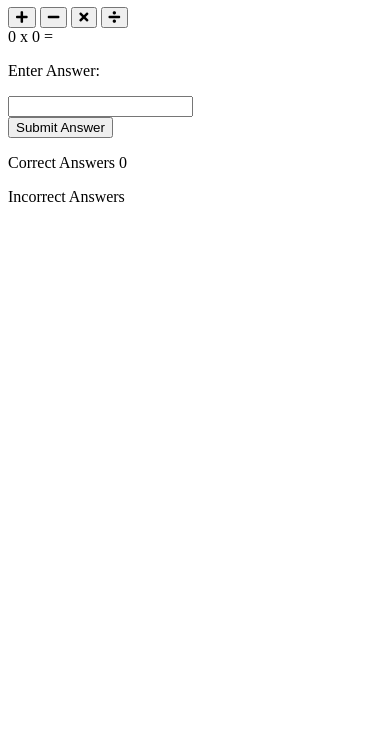
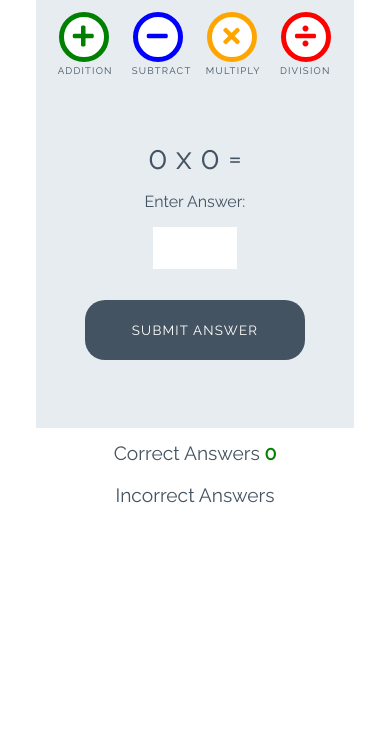
Before and after one commit to staman1702/love-maths, a plain HTML site: page index.html in a window 390 px wide. Shown: the part 112-844 px from the top of the page. Drawn offline with Linux system fonts and the light colour scheme.

Commit message:
Add styles for game

```diff
--- a/assets/css/style.css
+++ b/assets/css/style.css
@@ -0,0 +1,254 @@
+/* --------- Global style */
+
+body {
+    background-color: white;
+    font-family: "Raleway", sans-serif;
+    color: #445361;
+    text-align: center;
+}
+
+/* --------- Heading */
+
+.heading {
+    text-align: center;
+    font-size: 2.5rem;
+}
+
+.logo {
+    height: 40px;
+    padding-right: 5px;
+}
+
+/* --------- Game layout */
+
+.game-area {
+    background-color: #E6ECF0;
+    box-sizing: border-box;
+    width: 85%;
+    height: 65vh;
+    max-height: 450px;
+    max-width: 830px;
+    margin-left: auto;
+    margin-right: auto;
+    padding: 1%;
+}
+
+.question-area {
+    width: 50%;
+    font-size: 2rem;
+    margin: auto;
+    padding: 50px 0;
+}
+
+.question-area span {
+    padding: 0 15px;
+}
+
+.score-area {
+    margin: 5px auto;
+    width: 60%;
+    font-size: 1.2rem;
+}
+
+.controls-area {
+    width: 85%;
+    margin: 30px auto;
+}
+
+#score {
+    color: green;
+    font-weight: bold;
+}
+
+#incorrect {
+    color: red;
+    font-weight: bold;
+}
+
+.answer-message {
+    display: none;
+    font-size: 1rem;
+}
+
+#answer-box {
+    border: none;
+    color: #445361;
+    display: inline-block;
+    height: 40px;
+    width: 80px;
+    font-size: 1.2rem;
+}
+
+.scores {
+    display: inline-block;
+    padding: 25px;
+}
+
+/* --------- Buttons */
+
+.btn {
+    width: 220px;
+    height: 60px;
+    font-family: "Raleway", sans-serif;
+    text-transform: uppercase;
+    letter-spacing: 1.2px;
+    color: white;
+}
+
+.btn:focus {
+    outline: none;
+}
+
+.btn--big {
+    padding-top: 10px;
+    border-radius: 50%;
+    background-color: white;
+    border: 10px solid;
+    width: 100px;
+    height: 100px;
+    font-size: 3.2rem;
+    margin: 0 30px;
+    transition: all 0.5s;
+}
+
+.btn--big::after {
+    content: attr(data-type);
+    font-size: 1rem;
+    color: #445361;
+    position: relative;
+    left: -0.5em
+}
+
+.btn--blue {
+    border-color: blue;
+    color: blue;
+}
+
+.btn--blue:active,
+.btn--blue:hover {
+    background-color: darkblue;
+    color: white;
+}
+
+.btn--orange {
+    border-color: orange;
+    color: orange;
+}
+
+.btn--orange:active,
+.btn--orange:hover {
+    background-color: darkorange;
+    color: white;
+}
+
+.btn--red {
+    border-color: red;
+    color: red;
+}
+
+.btn--red:active,
+.btn--red:hover {
+    background-color: darkred;
+    color: white;
+}
+
+.btn--green {
+    border-color: green;
+    color: green;
+}
+
+.btn--green:active,
+.btn--green:hover {
+    background-color: darkgreen;
+    color: white;
+}
+
+.btn--gray {
+    margin-top: 25px;
+    background-color: #445361;
+    border: 1px transparent;
+    border-radius: 20px;
+}
+
+.btn--gray:active,
+.btn--gray:hover {
+    background-color: #0d1013;
+}
+
+/* --------- Media queries */
+
+@media (max-width: 414px) {
+    .controls-area {
+        width: 100%;
+    }
+
+    .btn--big {
+        margin: 0 10px;
+        padding: 5px;
+        border: 5px solid;
+        width: 50px;
+        height: 50px;
+        font-size: 1.5rem;
+    }
+
+    .btn--big::after {
+        font-size: 0.6rem;
+        left: -0.7rem;
+    }
+
+    .question-area {
+        padding: 10% 0;
+        width: 100%;
+    }
+
+    .question-area span {
+        padding: 0;
+    }
+
+    .answer-message {
+        display: block;
+    }
+
+    #answer-box {
+        display: block;
+        margin: 0 auto;
+    }
+
+    .btn--gray {
+        margin-top: 0;
+    }
+
+    .score-area {
+        width: 100%;
+    }
+
+    .scores {
+        margin: 0.5em auto;
+        display: block;
+        padding: 5px;
+    }
+
+    .heading {
+        font-size: 2rem;
+    }
+}
+
+@media (max-width: 320px) {
+    .game-area {
+        height: 70vh;
+    }
+
+    .controls-area {
+        width: 75%;
+        margin: 10px auto;
+    }
+
+    .btn--big {
+        margin: 10px 10px;
+    }
+
+    .question-area {
+        padding: 10px 0;
+    }
+
+}
--- a/index.html
+++ b/index.html
@@ -24,16 +24,16 @@
     </h1>
     <div class="game-area">
       <div class="controls-area">
-        <button class="btn btn--big btn--green">
+        <button data-type="addition" class="btn btn--big btn--green">
           <i class="fas fa-plus"></i>
         </button>
-        <button class="btn btn--big btn--blue">
+        <button data-type="subtract" class="btn btn--big btn--blue">
           <i class="fas fa-minus"></i>
         </button>
-        <button class="btn btn--big btn--orange">
+        <button data-type="multiply" class="btn btn--big btn--orange">
           <i class="fas fa-times"></i>
         </button>
-        <button class="btn btn--big btn--red">
+        <button data-type="division" class="btn btn--big btn--red">
           <i class="fas fa-divide"></i>
         </button>
       </div>
@@ -45,7 +45,7 @@
         <p class="answer-message">Enter Answer:</p>
         <input id="answer-box" type="number" />
       </div>
-      <button class="btn btn--gray">Submit Answer</button>
+      <button data-type="submit" class="btn btn--gray">Submit Answer</button>
     </div>
     <div class="score-area">
       <p class="scores">Correct Answers <span id="score">0</span></p>
```
